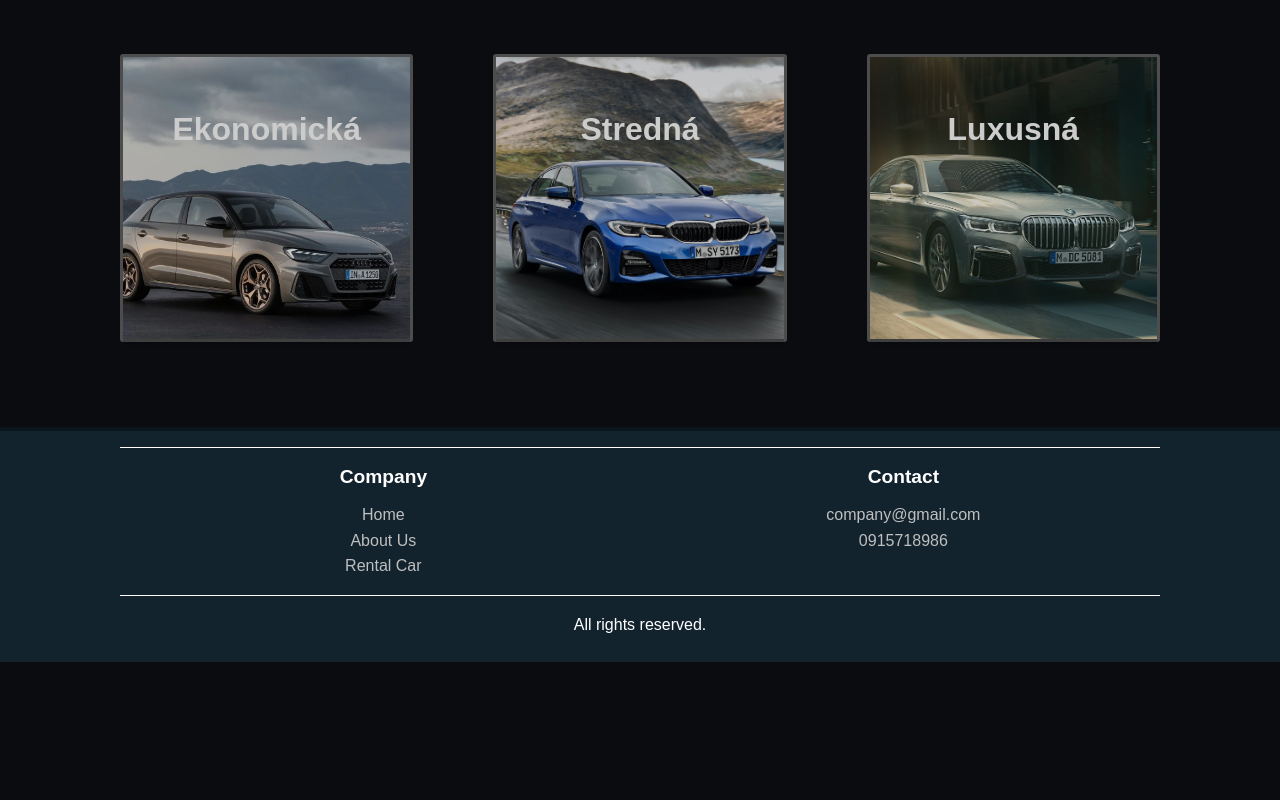
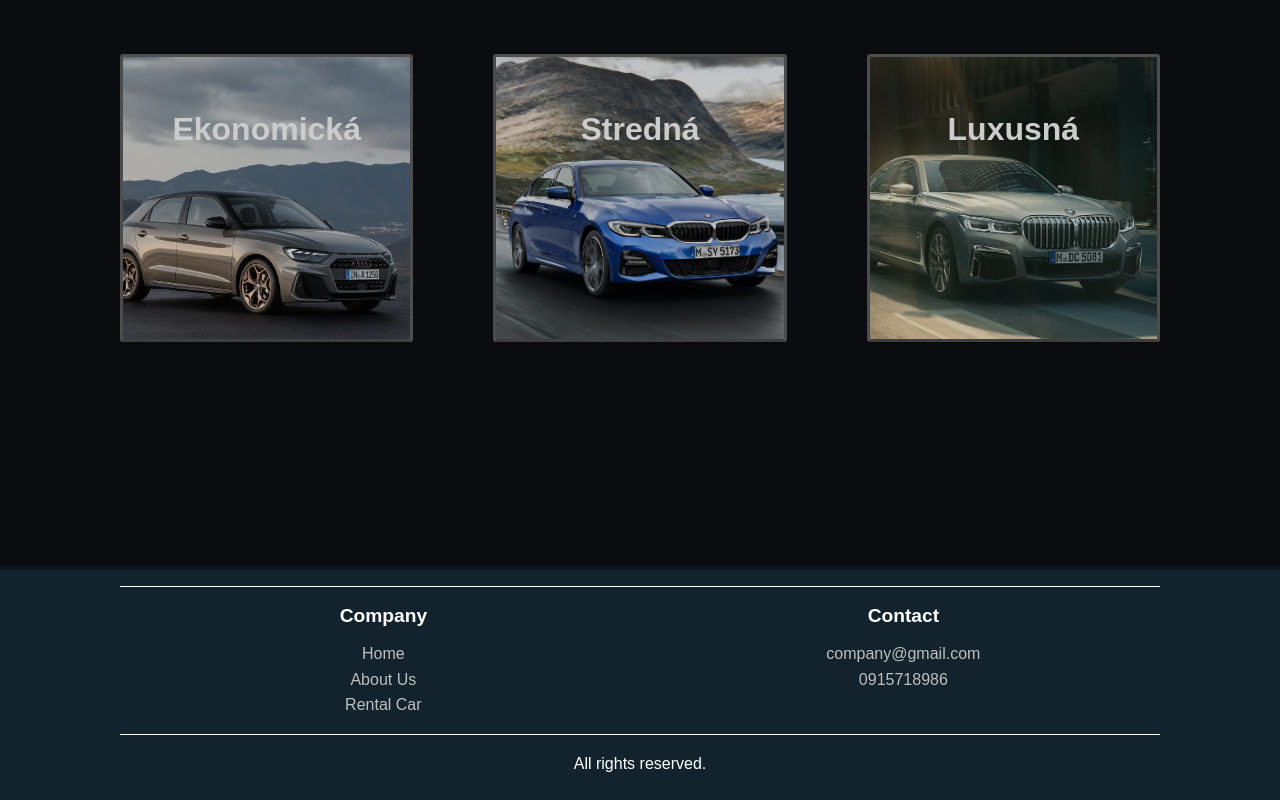
Before and after one commit to Hcki186/CarRental, a Vue app: page / in a window 1280 px wide. Shown: the part 983-1783 px from the top of the page. Before the commit the page ends 1645 px from the top, so only its background shows below. Built offline with nearby package versions, Linux system fonts and the light colour scheme.

Commit message:
change position and size

```diff
--- a/src/assets/scss/aboutUs/AboutUs.scss
+++ b/src/assets/scss/aboutUs/AboutUs.scss
@@ -2,7 +2,7 @@
 
 .textarea    {
     padding-top: 10.875em;
-    color: white;
+    color: $white;
 
         h1 {
             font-size: 3.7em;
@@ -14,5 +14,6 @@
             font-size: 1.3em;
             max-width: 40em;
             font-weight: 400;
+            margin-bottom: 9.6em;
         }
 }
--- a/src/assets/scss/footer/bottonFooter.scss
+++ b/src/assets/scss/footer/bottonFooter.scss
@@ -6,7 +6,7 @@
     background-color: $stone-darken;
     padding: 1em 0 .5em 0;
     border-top: 4px solid darken($stone-darken, 5%);
-    position: absolute;
+    position: relative;
     bottom: 0;
     width: 100%;
 }
--- a/src/assets/scss/home-page/_categoryCart.scss
+++ b/src/assets/scss/home-page/_categoryCart.scss
@@ -16,7 +16,7 @@
         font-weight: bold;
         line-height: 4.5em;
         margin-left: 2.5em;
-        margin-bottom: 10em;
+        margin-bottom: 7em;
         height: 9em;
         width: 20em;
         border: 3px solid darken($white, 70%);
```
